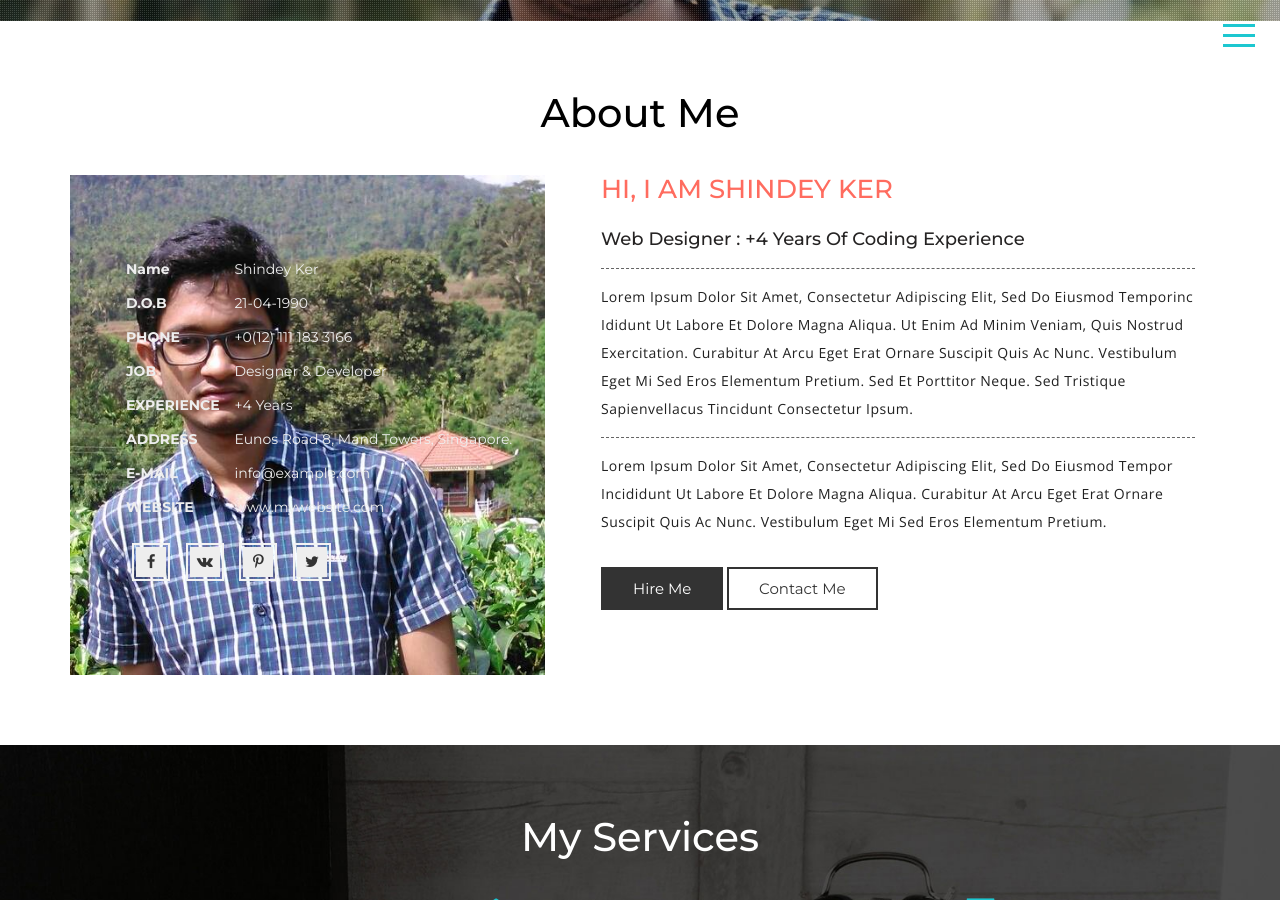
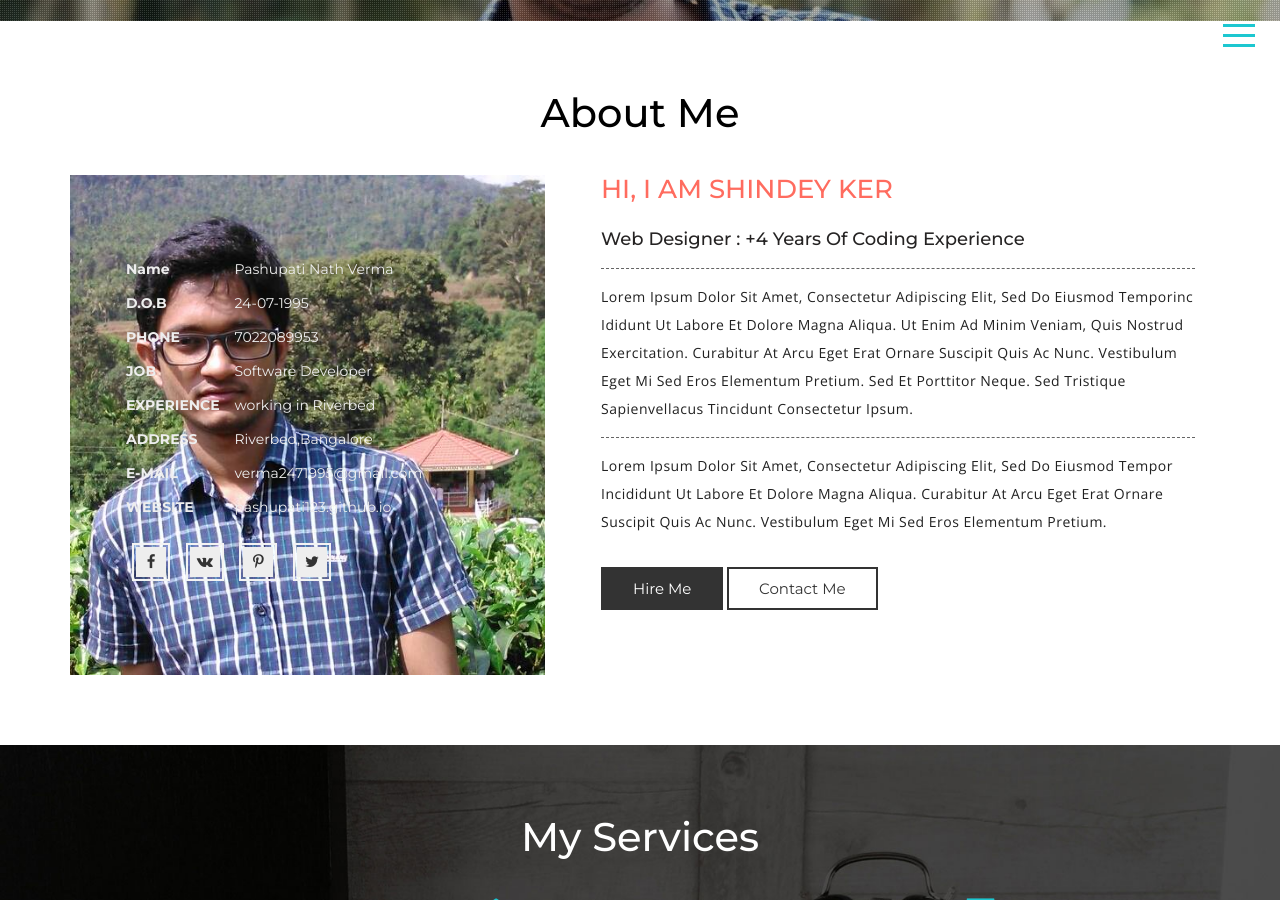
Before and after one commit to pashupati123/pashupati123.github.io, a Jekyll site: the page index.html, which Jekyll copies as it is, in a window 1280 px wide and 900 px high, scrolled down 624 px. Built offline with Jekyll 4.4.1, drawn with Linux system fonts in a browser that asks for light colours; nearby versions of some CDN libraries; library files that are not in the unit come from our copies.

Commit message:
Update index.html

```diff
--- a/index.html
+++ b/index.html
@@ -149,49 +149,49 @@ Smartphone Compatible web template, free webdesigns for Nokia, Samsung, LG, Sony
 								<li>
 									<ul class="agileits-address-text ">
 										<li><b>Name</b></li>
-										<li>Shindey Ker</li>
+										<li>Pashupati Nath Verma</li>
 									</ul>
 								</li>
 								<li>
 									<ul class="agileits-address-text ">
 										<li><b>D.O.B</b></li>
-										<li>21-04-1990</li>
+										<li>24-07-1995</li>
 									</ul>
 								</li>
 								<li>
 									<ul class="agileits-address-text">
 										<li><b>PHONE</b></li>
-										<li>+0(12) 111 183 3166</li>
+										<li>7022089953</li>
 									</ul>
 								</li>
 								<li>
 									<ul class="agileits-address-text">
 										<li><b>JOB</b></li>
-										<li>Designer & Developer</li>
+										<li>Software Developer</li>
 									</ul>
 								</li>
 								<li>
 									<ul class="agileits-address-text">
 										<li><b>EXPERIENCE</b></li>
-										<li>+4 Years</li>
+										<li>working in Riverbed</li>
 									</ul>
 								</li>
 								<li>
 									<ul class="agileits-address-text">
 										<li><b>ADDRESS </b></li>
-										<li>Eunos Road 8, Mand Towers, Singapore.</li>
+										<li>Riverbed,Bangalore</li>
 									</ul>
 								</li>
 								<li>
 									<ul class="agileits-address-text">
 										<li><b>E-MAIL </b></li>
-										<li><a href="mailto:example@mail.com"> info@example.com</a></li>
+										<li><a href="verma2471995@gmail.com">verma2471995@gmail.com</a></li>
 									</ul>
 								</li>
 								<li>
 									<ul class="agileits-address-text">
 										<li><b>WEBSITE </b></li>
-										<li><a href="#">www.mywebsite.com</a></li>
+										<li><a href="#">pashupati123.github.io</a></li>
 									</ul>
 								</li>
 							</ul>
```
Also changed, not shown: other parts of index.html (+1 -1 lines).
